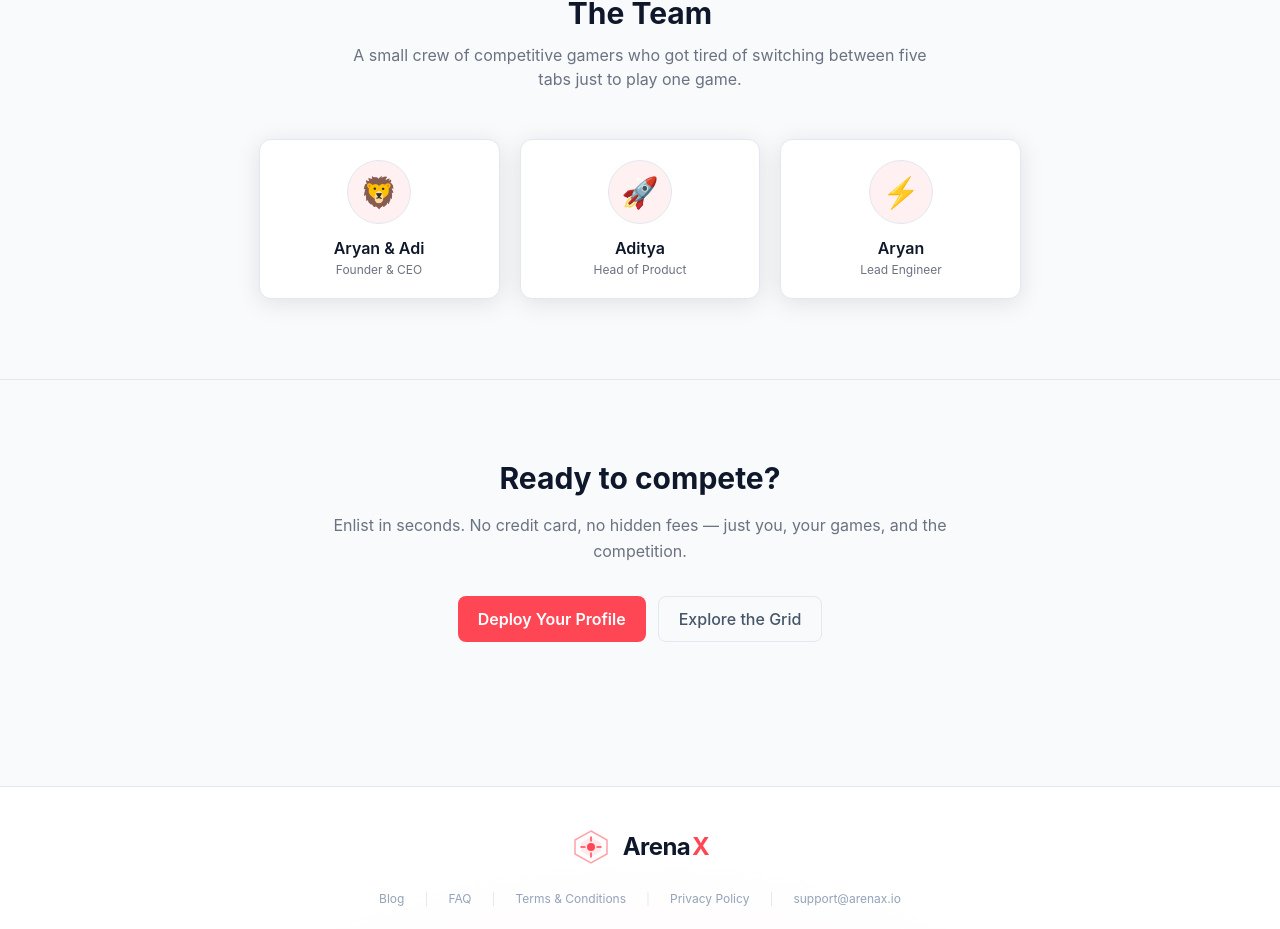
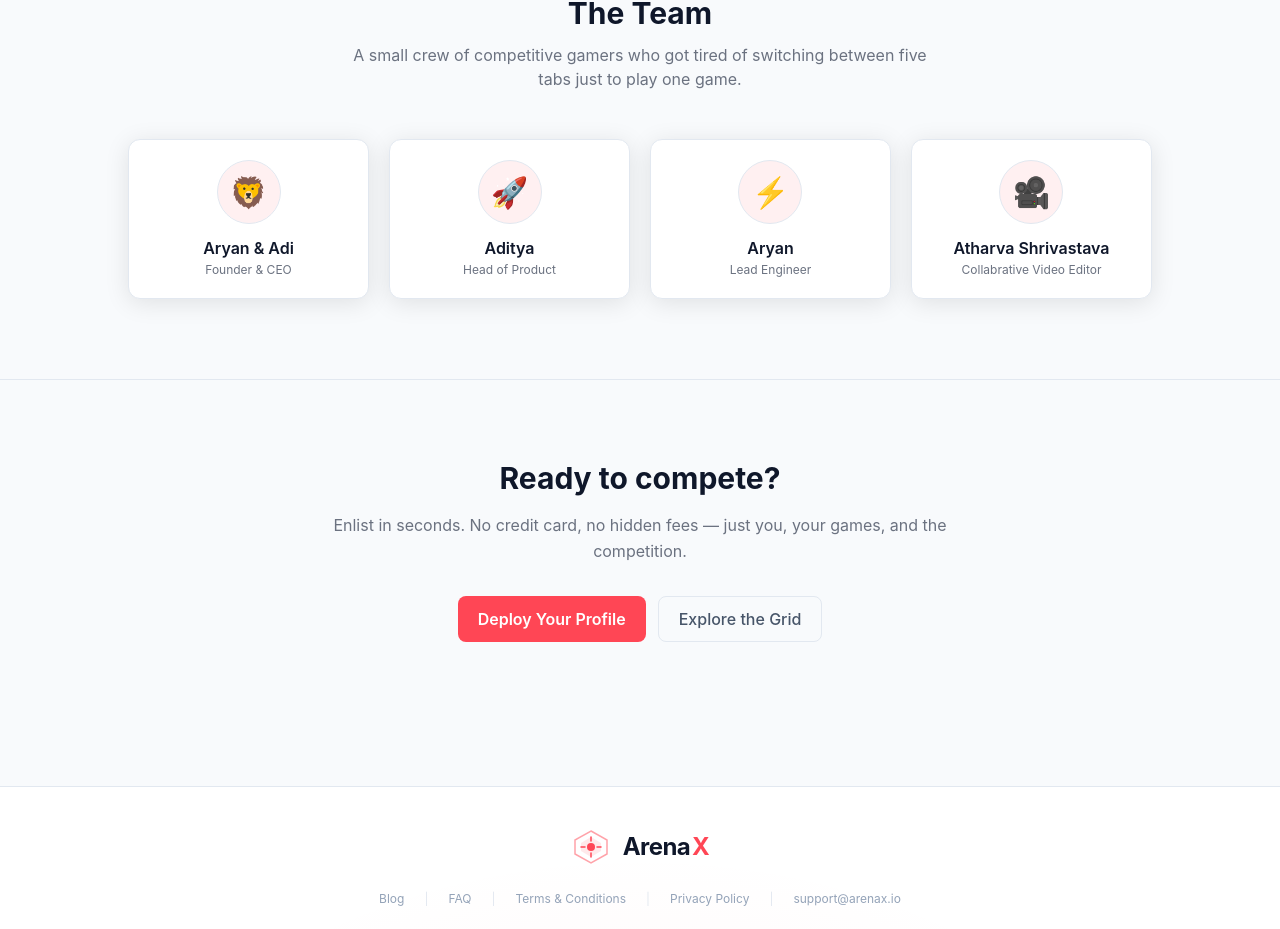
Before and after one commit to Aryan-Mohite/ArenaX_Hostinger, a React (Vite) app in the folder frontend/: page /about in a window 1280 px wide. Shown: the part 2718-3647 px from the top of the page. Built offline with nearby package versions, Linux system fonts and the light colour scheme.

Commit message:
Add Atharva Shrivastava to team
Add Atharva Shrivastava as a Collaborative Video Editor to the team roster on the About page.

```diff
--- a/frontend/src/pages/About.jsx
+++ b/frontend/src/pages/About.jsx
@@ -69,6 +69,15 @@ const TEAM = [
     linkedin: "www.linkedin.com/in/aryan-mohite-068736315",
     instagram: "https://www.instagram.com/shivaay_xyz_07/",
     email: "shivaaymohite7@gmail.com",
+  },
+  {
+    name: "Atharva Shrivastava",
+    role: "Collabrative Video Editor",
+    emoji: "🎥",
+    linkedin:
+      "https://www.linkedin.com/in/atharva-shrivastava-4a7266335?utm_source=share_via&utm_content=profile&utm_medium=member_android",
+    instagram: "",
+    email: "imatharva19@gmail.com",
   },
 ];
 
```
